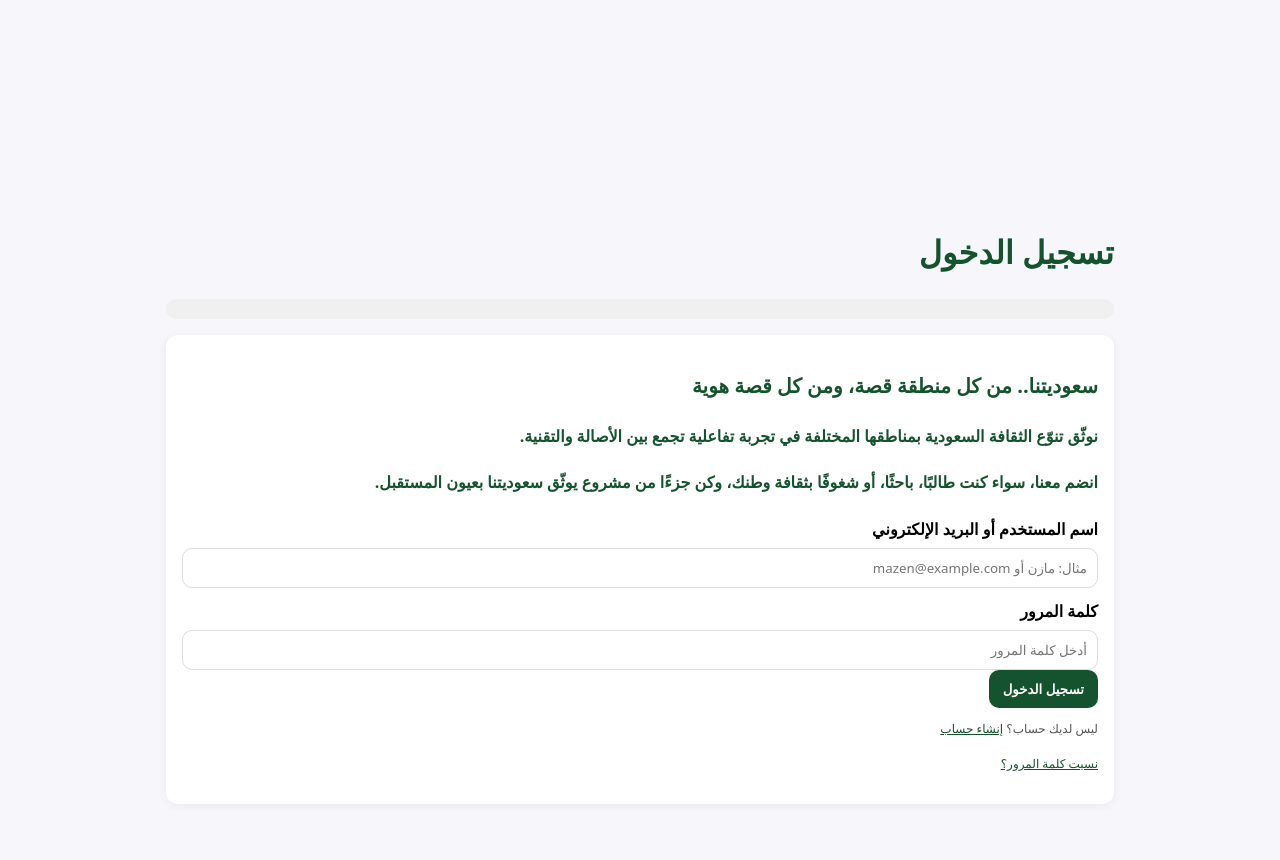
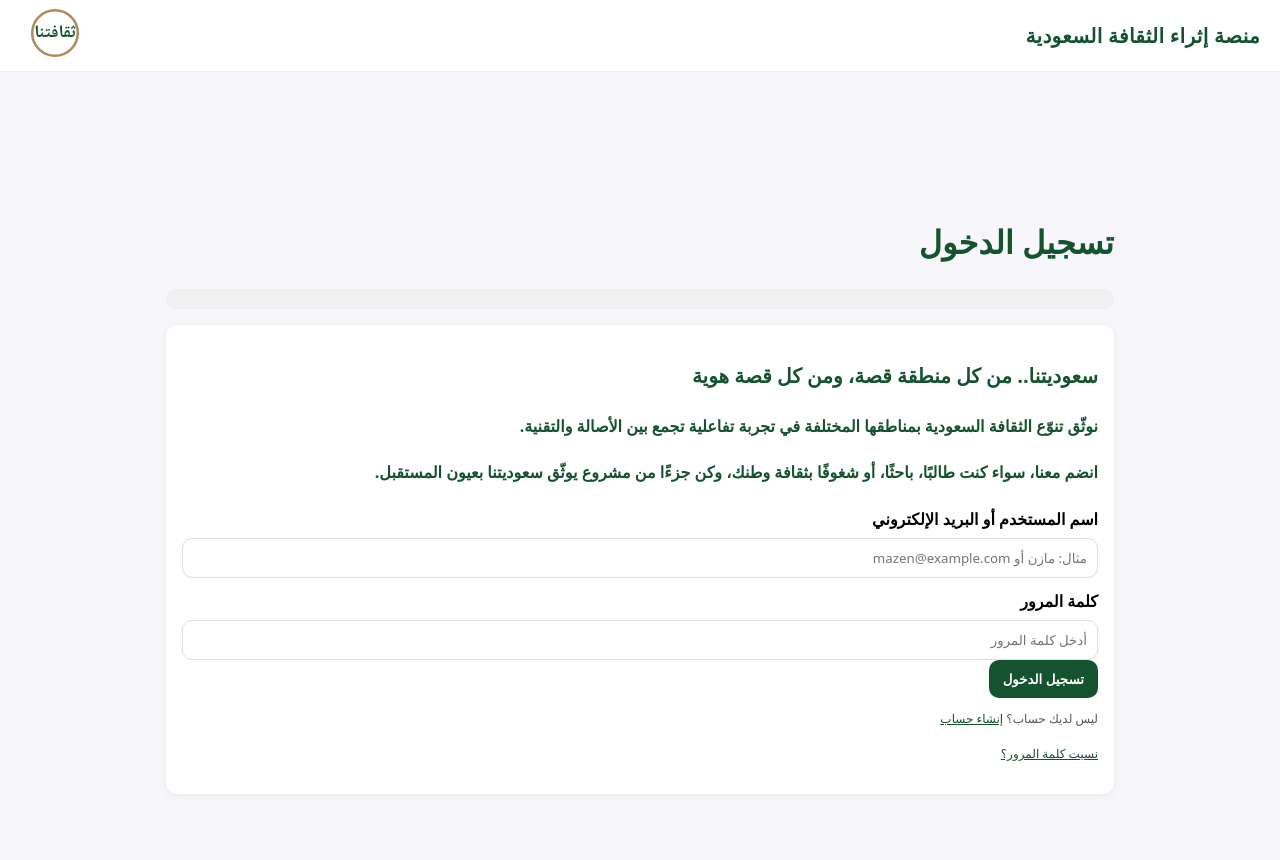
Before and after one commit to Mazen7A/data-annotation-website, a PHP site: page /auth/login.html in a window 1280 px wide. After the commit the page ends 761 px from the top, so only its background shows below. Run offline with PHP 8.4, Linux system fonts and the light colour scheme.

Commit message:
Update style.css

```diff
--- a/assets/css/style.css
+++ b/assets/css/style.css
@@ -11,55 +11,114 @@
 html,body{height:100%   padding-top:100px;}
 body{margin:0;background:var(--gray-bg);color:#000   padding-top:100px;}
 
- .app-header { display: none !important; }
-.site-logo-fixed { display: none !important; } /* تمنع الشعار العائم الكبير */
 
-/* هيدر موحّد وجميل */
-.site-header{
+
+ /* ===== RTL Header: Logo & Title on Right ===== */
+.site-header {
   position: fixed;
-  inset-inline: 0;
   top: 0;
-  z-index: 1000;
+  right: 0;
+  left: 0;
   background: #fff;
   border-bottom: 2px solid #14532d;
-  box-shadow: 0 3px 8px rgba(0,0,0,.05);
+  z-index: 1000;
   padding: 10px 20px;
   display: flex;
   align-items: center;
   justify-content: space-between;
+  box-shadow: 0 3px 8px rgba(0, 0, 0, 0.05);
+  direction: rtl; /* لتطبيق الاتجاه العام */
 }
 
-/* الشعار + العنوان */
-.header-left{ display:flex; align-items:center; gap:10px; }
-.logo{
-  inline-size: 48px; block-size: 48px;
+/* الشعار والعنوان على اليمين */
+.header-right {
+  display: flex;
+  align-items: center;
+  gap: 10px;
+}
+
+.logo {
+  height: 48px;
+  width: 48px;
   border-radius: 50%;
   object-fit: contain;
   background: #f7faf9;
-  border: 1px solid #e5e7eb;
+  border: 2px solid #c1a46e; /* إطار ذهبي خفيف */
+  padding: 4px;
 }
-.brand{ font-size:20px; font-weight:800; color:#14532d; white-space:nowrap; letter-spacing:.3px; }
 
-/* أزرار الهيدر */
-.actions{ display:flex; gap:10px; }
-.actions .btn{
-  background:#f0fdf4; color:#14532d; font-weight:700;
-  border:1px solid #bbf7d0; border-radius:10px;
-  padding:6px 14px; font-size:15px; text-decoration:none; cursor:pointer;
-  transition:background .2s, box-shadow .2s, transform .15s;
+.brand {
+  font-size: 20px;
+  font-weight: 800;
+  color: #14532d;
+  white-space: nowrap;
+  letter-spacing: 0.3px;
 }
-.actions .btn:hover{ background:#bbf7d0; box-shadow:0 4px 12px rgba(0,0,0,.08); transform:translateY(-1px); }
-.actions .btn-logout{ background:#14532d; color:#fff; border-color:#14532d; }
-.actions .btn-logout:hover{ background:#0e4022; }
-.brand img{height:52px;width:auto}
-.brand strong{font-size:20px;color:var(--brand);font-weight: 800;}
-.header-actions{
-    display: flex;
-    align-items: center;
-    gap: 10px;
-    margin-right: 0;
-    margin-left: auto;
+
+/* الأزرار تنتقل إلى اليسار */
+.actions {
+  display: flex;
+  flex-direction: row-reverse;
+  gap: 10px;
 }
+
+/* الأزرار نفسها */
+.actions .btn {
+  background: #f0fdf4;
+  color: #14532d;
+  font-weight: 700;
+  border: 1px solid #bbf7d0;
+  border-radius: 10px;
+  padding: 6px 14px;
+  font-size: 15px;
+  text-decoration: none;
+  cursor: pointer;
+  transition: background 0.2s, box-shadow 0.2s, transform 0.15s;
+}
+
+.actions .btn:hover {
+  background: #bbf7d0;
+  box-shadow: 0 4px 12px rgba(0, 0, 0, 0.08);
+  transform: translateY(-1px);
+}
+
+.actions .btn-logout {
+  background: #14532d;
+  color: #fff;
+  border-color: #14532d;
+}
+
+.actions .btn-logout:hover {
+  background: #0e4022;
+}
+
+/* تباعد المحتوى عن الهيدر */
+body {
+  padding-top: 90px !important;
+  scroll-padding-top: 90px;
+}
+
+/* استجابة للشاشات الصغيرة */
+@media (max-width: 640px) {
+  .site-header {
+    padding: 8px 12px;
+  }
+
+  .brand {
+    font-size: 16px;
+  }
+
+  .logo {
+    height: 40px;
+    width: 40px;
+  }
+
+  .actions .btn {
+    font-size: 14px;
+    padding: 5px 10px;
+  }
+}
+
 .container{max-width:1000px;margin:0 auto;padding:0 16px}
 .page{padding-top:98px;padding-bottom:24px}
 h1,h2{margin:16px 0;color:var(--brand);font-weight: 700;}
```
